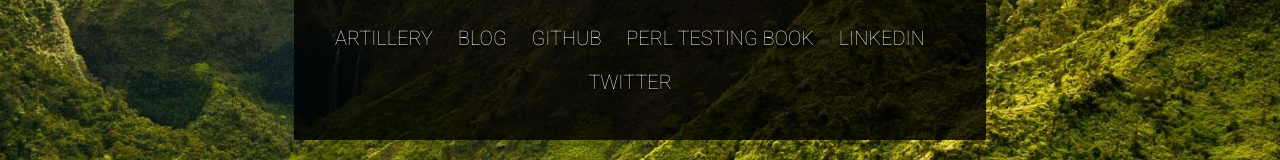
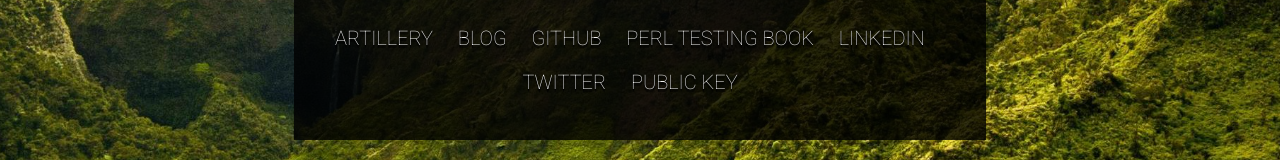
Before and after one commit to statico/www.langworth.com, a plain HTML site: page index.html in a window 1280 px wide. Shown: the part 337-497 px from the top of the page. Drawn offline with Linux system fonts and the light colour scheme.

Commit message:
Updates.

```diff
--- a/index.html
+++ b/index.html
@@ -129,6 +129,7 @@
     <li><a href="http://shop.oreilly.com/product/9780596100926.do">Perl Testing Book</a></li>
     <li><a href="http://www.linkedin.com/in/ianlangworth">LinkedIn</a></li>
     <li><a href="http://twitter.com/statico">Twitter</a></li>
+    <li><a href="https://raw.githubusercontent.com/statico/www.langworth.com/master/pubkey.asc">Public Key</a></li>
   </ul>
 </div>
 <div id="footer">© 2015 Ian Langworth. All rights reserved.</div>
```
Also changed, not shown: 1 other file.
